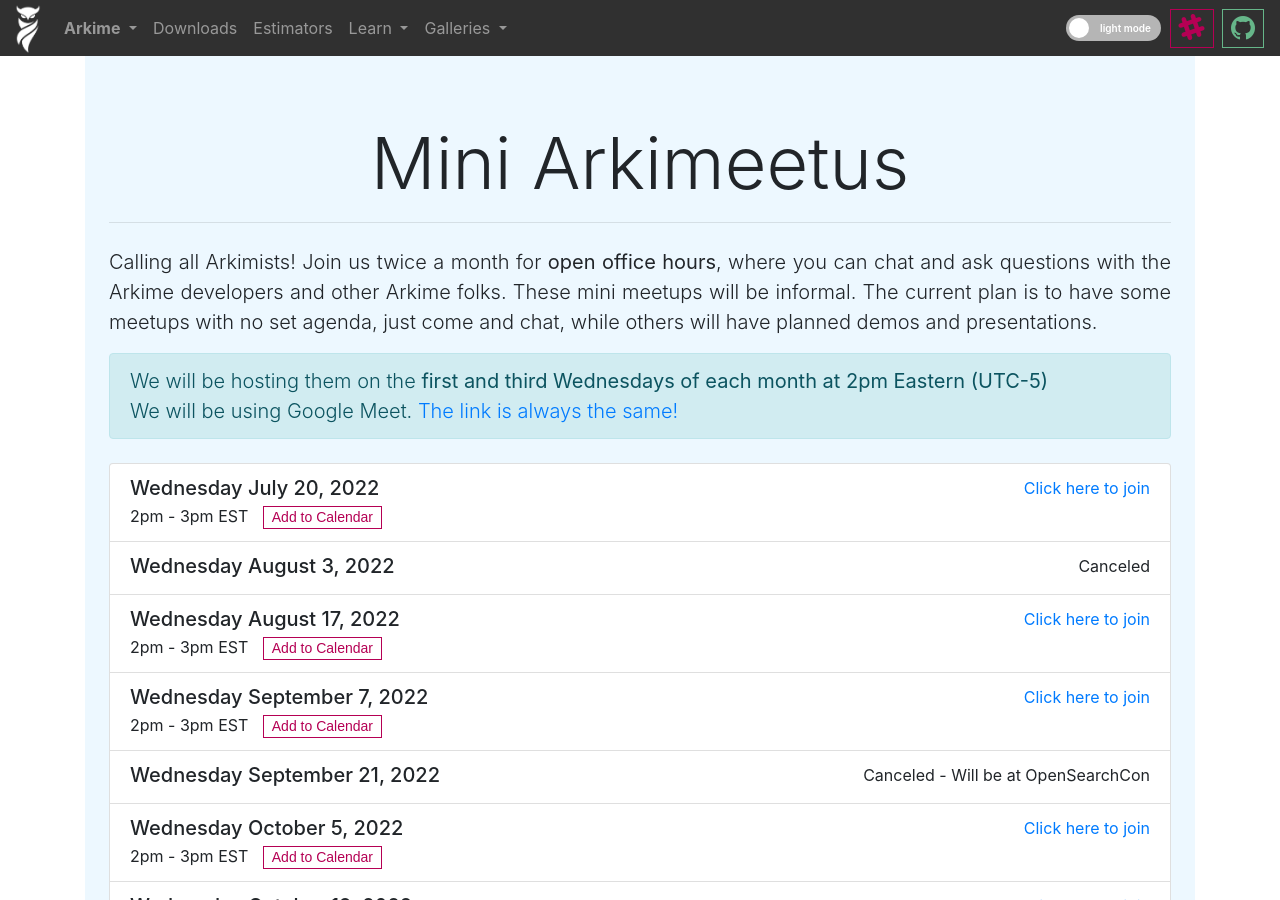
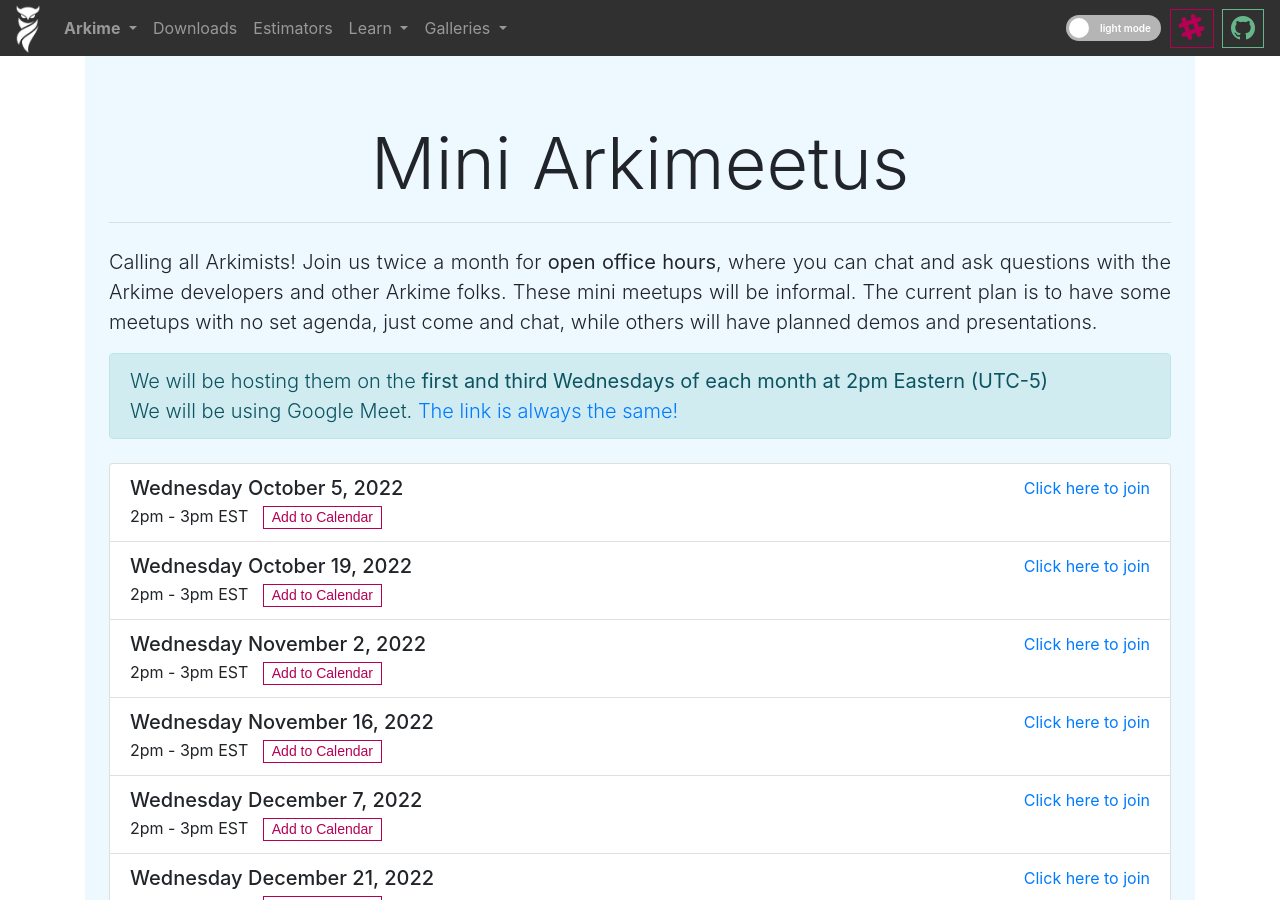
Before and after one commit to arkime/arkimeweb, a Jekyll site: the page built from mini-arkimeetus.html, in a window 1280 px wide and 900 px high. Built offline with Jekyll 4.4.1, drawn with Linux system fonts in a browser that asks for light colours.

Commit message:
remove older office hours

```diff
--- a/mini-arkimeetus.html
+++ b/mini-arkimeetus.html
@@ -81,63 +81,6 @@
             </p>
             <p class="lead mt-4">
               <ul class="list-group">
-                <li class="list-group-item">
-                  <div class="d-flex w-100 justify-content-between">
-                    <h5 class="mb-1">Wednesday July 20, 2022</h5>
-                    <a class="no-decoration" href="https://meet.google.com/ueh-pseg-zjo">
-                      Click here to join
-                    </a>
-                  </div>
-                  2pm - 3pm EST
-                  <span title="Add to Calendar" class="add-to-calendar">
-                    <span class="start">07/20/2022 02:00 PM</span>
-                    <span class="timezone">America/New_York</span>
-                    <span class="title">Mini Arkimeetus</span>
-                    <span class="description">Arkime Office Hours - https://arkime.com/mini-arkimeetus - https://meet.google.com/ueh-pseg-zjo</span>
-                  </span>
-                </li>
-                <li class="list-group-item">
-                  <div class="d-flex w-100 justify-content-between">
-                    <h5 class="mb-1">Wednesday August 3, 2022</h5>
-                    Canceled
-                  </div>
-                </li>
-                <li class="list-group-item">
-                  <div class="d-flex w-100 justify-content-between">
-                    <h5 class="mb-1">Wednesday August 17, 2022</h5>
-                    <a class="no-decoration" href="https://meet.google.com/ueh-pseg-zjo">
-                      Click here to join
-                    </a>
-                  </div>
-                  2pm - 3pm EST
-                  <span title="Add to Calendar" class="add-to-calendar">
-                    <span class="start">08/17/2022 02:00 PM</span>
-                    <span class="timezone">America/New_York</span>
-                    <span class="title">Mini Arkimeetus</span>
-                    <span class="description">Arkime Office Hours - https://arkime.com/mini-arkimeetus - https://meet.google.com/ueh-pseg-zjo</span>
-                  </span>
-                </li>
-                <li class="list-group-item">
-                  <div class="d-flex w-100 justify-content-between">
-                    <h5 class="mb-1">Wednesday September 7, 2022</h5>
-                    <a class="no-decoration" href="https://meet.google.com/ueh-pseg-zjo">
-                      Click here to join
-                    </a>
-                  </div>
-                  2pm - 3pm EST
-                  <span title="Add to Calendar" class="add-to-calendar">
-                    <span class="start">09/07/2022 02:00 PM</span>
-                    <span class="timezone">America/New_York</span>
-                    <span class="title">Mini Arkimeetus</span>
-                    <span class="description">Arkime Office Hours - https://arkime.com/mini-arkimeetus - https://meet.google.com/ueh-pseg-zjo</span>
-                  </span>
-                </li>
-                <li class="list-group-item">
-                  <div class="d-flex w-100 justify-content-between">
-                    <h5 class="mb-1">Wednesday September 21, 2022</h5>
-                    Canceled - Will be at OpenSearchCon
-                  </div>
-                </li>
                 <li class="list-group-item">
                   <div class="d-flex w-100 justify-content-between">
                     <h5 class="mb-1">Wednesday October 5, 2022</h5>
```
